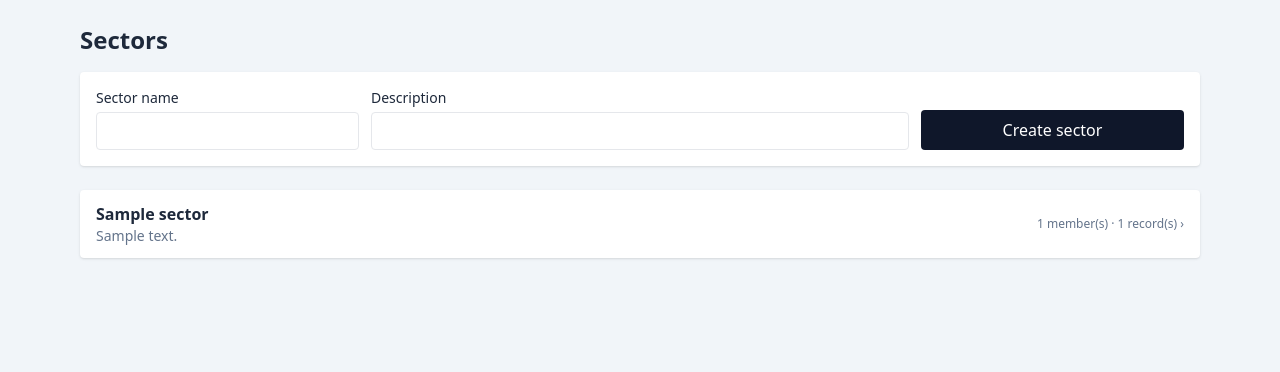
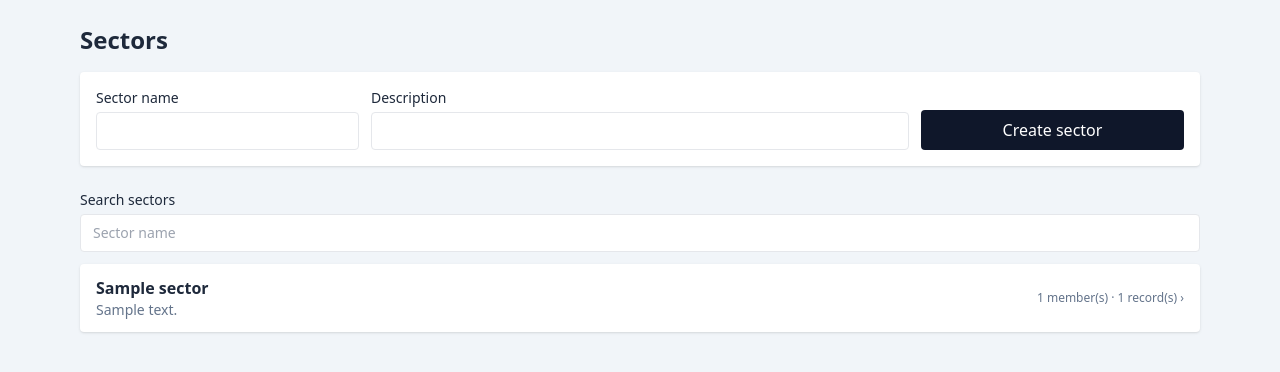
Before and after one commit to IT22215574/Break-down-management, a PHP site: page /admin/index.php in a window 1280 px wide. Shown: the part 52-424 px from the top of the page. Run offline with PHP 8.4, Linux system fonts and the light colour scheme; the visitor is signed in with stand-in values (Sample User, id 1); tables that the repository leaves empty hold one stand-in row (values such as "Sample post"); some libraries are stand-ins or nearby versions.

Commit message:
feat: Implement sector search functionality in admin interface

```diff
--- a/admin/index.php
+++ b/admin/index.php
@@ -31,15 +31,36 @@ page_header('Sectors', $u);
   <button class="bg-slate-900 text-white rounded py-2">Create sector</button>
 </form>
 
+<label class="block text-sm mb-3">Search sectors
+  <input id="sector-search" type="search" placeholder="Sector name" class="mt-1 w-full border rounded px-3 py-2">
+</label>
 <div class="space-y-2">
 <?php foreach ($sectors as $s): ?>
-  <a href="sector.php?id=<?= (int)$s['id'] ?>" class="flex items-center justify-between gap-4 bg-white rounded shadow px-4 py-3 hover:bg-slate-50">
+  <a data-sector-name="<?= e($s['name']) ?>" href="sector.php?id=<?= (int)$s['id'] ?>" class="flex items-center justify-between gap-4 bg-white rounded shadow px-4 py-3 hover:bg-slate-50">
     <div class="min-w-0">
       <div class="font-semibold truncate"><?= e($s['name']) ?></div>
       <div class="text-sm text-slate-500 truncate"><?= e($s['description'] ?? '') ?></div>
     </div>
     <div class="text-xs text-slate-500 whitespace-nowrap"><?= (int)($mcount[$s['id']] ?? 0) ?> member(s) &middot; <?= (int)$s['cnt'] ?> record(s) &rsaquo;</div>
   </a>
-<?php endforeach; if (!$sectors): ?><p class="text-slate-500">No sectors yet.</p><?php endif; ?>
+<?php endforeach; ?>
+  <p id="sector-search-empty" class="text-slate-500" <?= $sectors ? 'hidden' : '' ?>><?= $sectors ? 'No sectors found.' : 'No sectors yet.' ?></p>
 </div>
+<script>
+(function () {
+  const search = document.getElementById('sector-search');
+  const cards = document.querySelectorAll('[data-sector-name]');
+  const emptyMessage = document.getElementById('sector-search-empty');
+  search.addEventListener('input', () => {
+    const query = search.value.trim().toLocaleLowerCase();
+    let visibleCount = 0;
+    cards.forEach(card => {
+      const matches = card.dataset.sectorName.toLocaleLowerCase().includes(query);
+      card.classList.toggle('hidden', !matches);
+      if (matches) visibleCount++;
+    });
+    emptyMessage.classList.toggle('hidden', visibleCount > 0);
+  });
+})();
+</script>
 <?php page_footer();
--- a/includes/bootstrap.php
+++ b/includes/bootstrap.php
@@ -166,21 +166,37 @@ function render_records(array $u, string $action): void {
         $q = trim((string)($_GET['q'] ?? ''));
         $counts = [];
         foreach ($pdo->query('SELECT sector_id, COUNT(*) c FROM breakdowns GROUP BY sector_id') as $r) $counts[$r['sector_id']] = $r['c'];
-        if ($q !== '') $sectors = array_filter($sectors, fn($s) => stripos($s['name'], $q) !== false);
         ?>
-<form method="get" action="<?= e($action) ?>" class="bg-white rounded shadow p-4 mb-4 flex gap-3 items-end">
-  <label class="text-xs flex-1">Search sector by name<input name="q" value="<?= e($q) ?>" placeholder="Sector name" class="<?= $cls ?> w-full"></label>
-  <button class="bg-slate-800 text-white rounded px-3 py-1.5 text-sm">Search</button>
-</form>
+<div class="bg-white rounded shadow p-4 mb-4">
+  <label class="text-xs">Search sector by name<input id="sector-search" value="<?= e($q) ?>" placeholder="Sector name" class="<?= $cls ?> w-full"></label>
+</div>
 <div class="space-y-2">
 <?php foreach ($sectors as $s): ?>
-  <a href="<?= e($action . '?sector=' . (int)$s['id']) ?>" class="flex items-center justify-between gap-4 bg-white rounded shadow px-4 py-3 hover:bg-slate-50">
+  <a data-sector-name="<?= e($s['name']) ?>" href="<?= e($action . '?sector=' . (int)$s['id']) ?>" class="flex items-center justify-between gap-4 bg-white rounded shadow px-4 py-3 hover:bg-slate-50">
     <div class="min-w-0"><div class="font-semibold truncate"><?= e($s['name']) ?></div>
       <div class="text-sm text-slate-500 truncate"><?= e($s['description'] ?? '') ?></div></div>
     <div class="text-xs text-slate-500 whitespace-nowrap"><?= (int)($counts[$s['id']] ?? 0) ?> record(s) &rsaquo;</div>
   </a>
-<?php endforeach; if (!$sectors): ?><p class="text-slate-500">No sectors found.</p><?php endif; ?>
+<?php endforeach; ?>
+  <p id="sector-search-empty" class="hidden text-slate-500">No sectors found.</p>
 </div>
+<script>
+  const sectorSearch = document.getElementById('sector-search');
+  const sectorCards = document.querySelectorAll('[data-sector-name]');
+  const sectorSearchEmpty = document.getElementById('sector-search-empty');
+  const filterSectors = () => {
+    const query = sectorSearch.value.trim().toLocaleLowerCase();
+    let visibleCount = 0;
+    sectorCards.forEach(card => {
+      const matches = card.dataset.sectorName.toLocaleLowerCase().includes(query);
+      card.classList.toggle('hidden', !matches);
+      if (matches) visibleCount++;
+    });
+    sectorSearchEmpty.classList.toggle('hidden', visibleCount > 0);
+  };
+  sectorSearch.addEventListener('input', filterSectors);
+  filterSectors();
+</script>
 <?php   return;
     }
 
```
